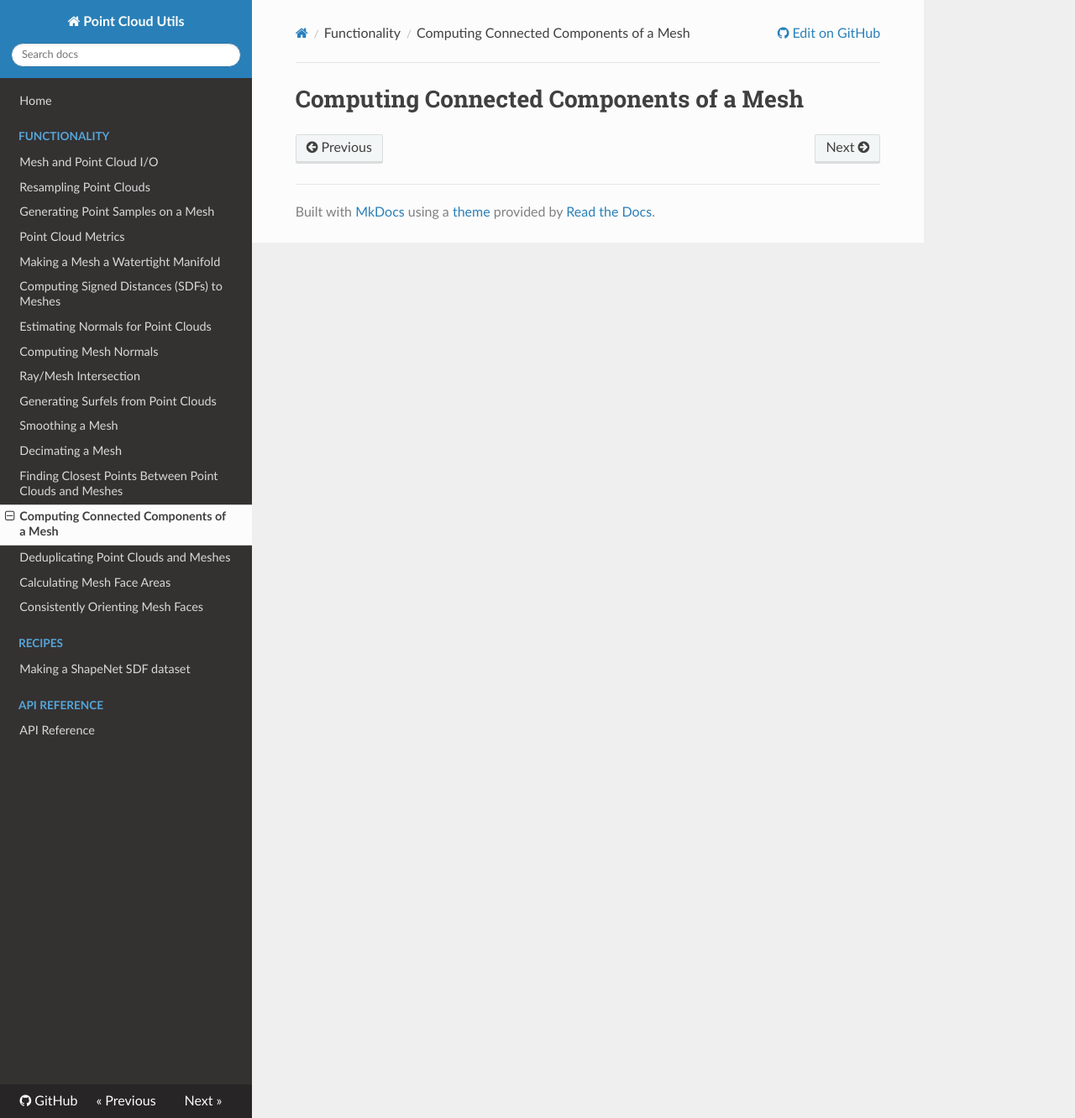
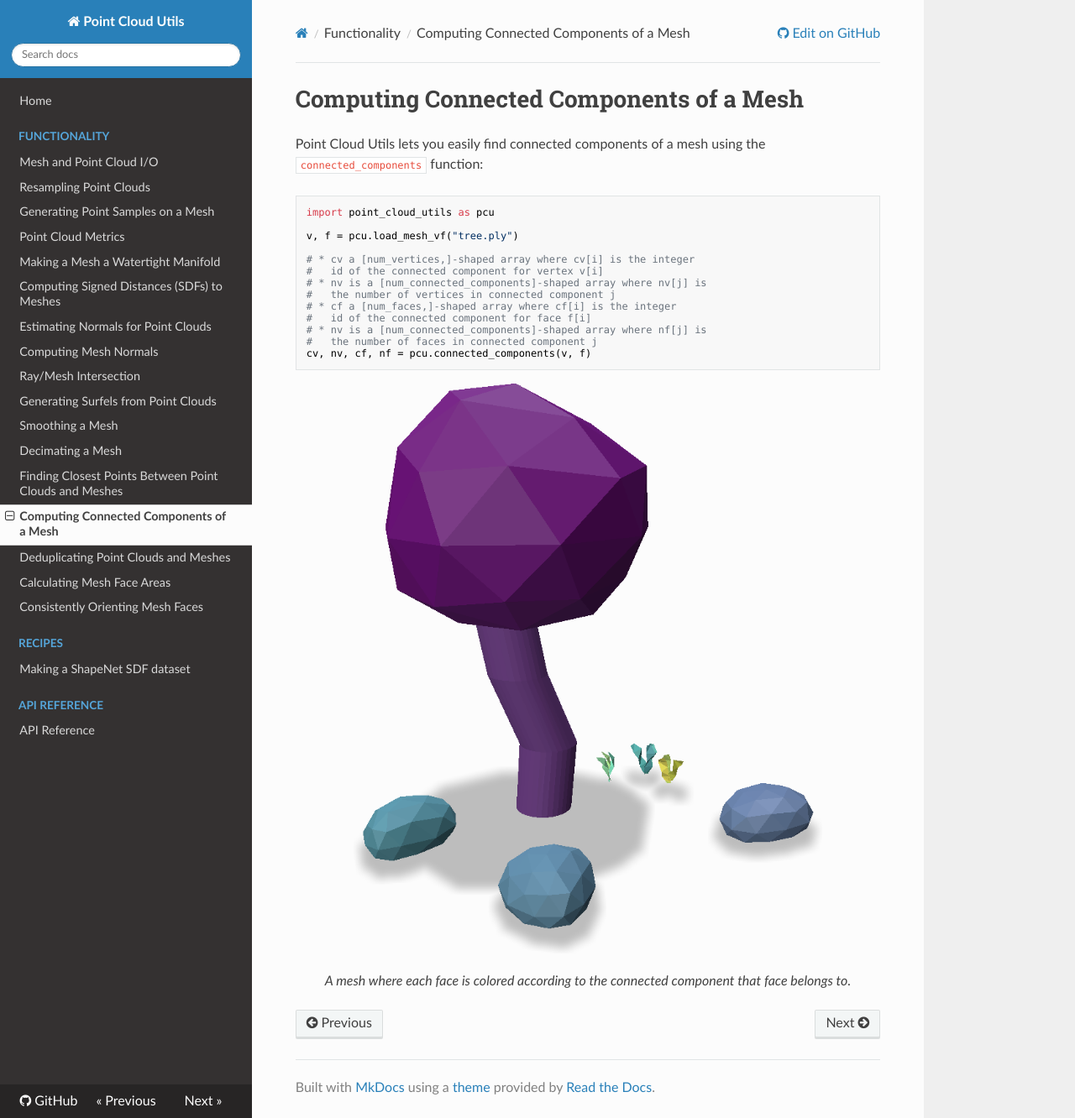
Before and after one commit to fwilliams/point-cloud-utils, an MkDocs documentation site: the page built from docs/docs/sections/computing_connected_components_of_a_mesh.md, in a window 1280 px wide and 1332 px high. Shown: the whole window at 84% size. Built offline with MkDocs 1.6.1, drawn with Linux system fonts in a browser that asks for light colours; nearby versions of some CDN libraries.

Commit message:
connected components docs

````diff
--- a/docs/docs/sections/computing_connected_components_of_a_mesh.md
+++ b/docs/docs/sections/computing_connected_components_of_a_mesh.md
@@ -1 +1,22 @@
 # Computing Connected Components of a Mesh
+Point Cloud Utils lets you easily find connected components of a mesh using the `connected_components` function:
+```python
+import point_cloud_utils as pcu
+
+v, f = pcu.load_mesh_vf("tree.ply")
+
+# * cv a [num_vertices,]-shaped array where cv[i] is the integer
+#   id of the connected component for vertex v[i]
+# * nv is a [num_connected_components]-shaped array where nv[j] is
+#   the number of vertices in connected component j
+# * cf a [num_faces,]-shaped array where cf[i] is the integer
+#   id of the connected component for face f[i]
+# * nv is a [num_connected_components]-shaped array where nf[j] is
+#   the number of faces in connected component j
+cv, nv, cf, nf = pcu.connected_components(v, f)
+```
+
+<p align="center">
+    <img src="../../imgs/connected_components_3.png" alt="Mesh colored by connected components" style="width:80%">
+    <figcaption style="text-align: center; font-style: italic;">A mesh where each face is colored according to the connected component that face belongs to.</figcaption>
+</p>
````
Also changed, not shown: docs/docs/sections/mesh_decimation.md (+7 -2 lines), docs/docs/imgs/connected_components.png (added), docs/docs/imgs/connected_components_2.png (added), docs/docs/imgs/connected_components_3.png (added), 1 other file.
